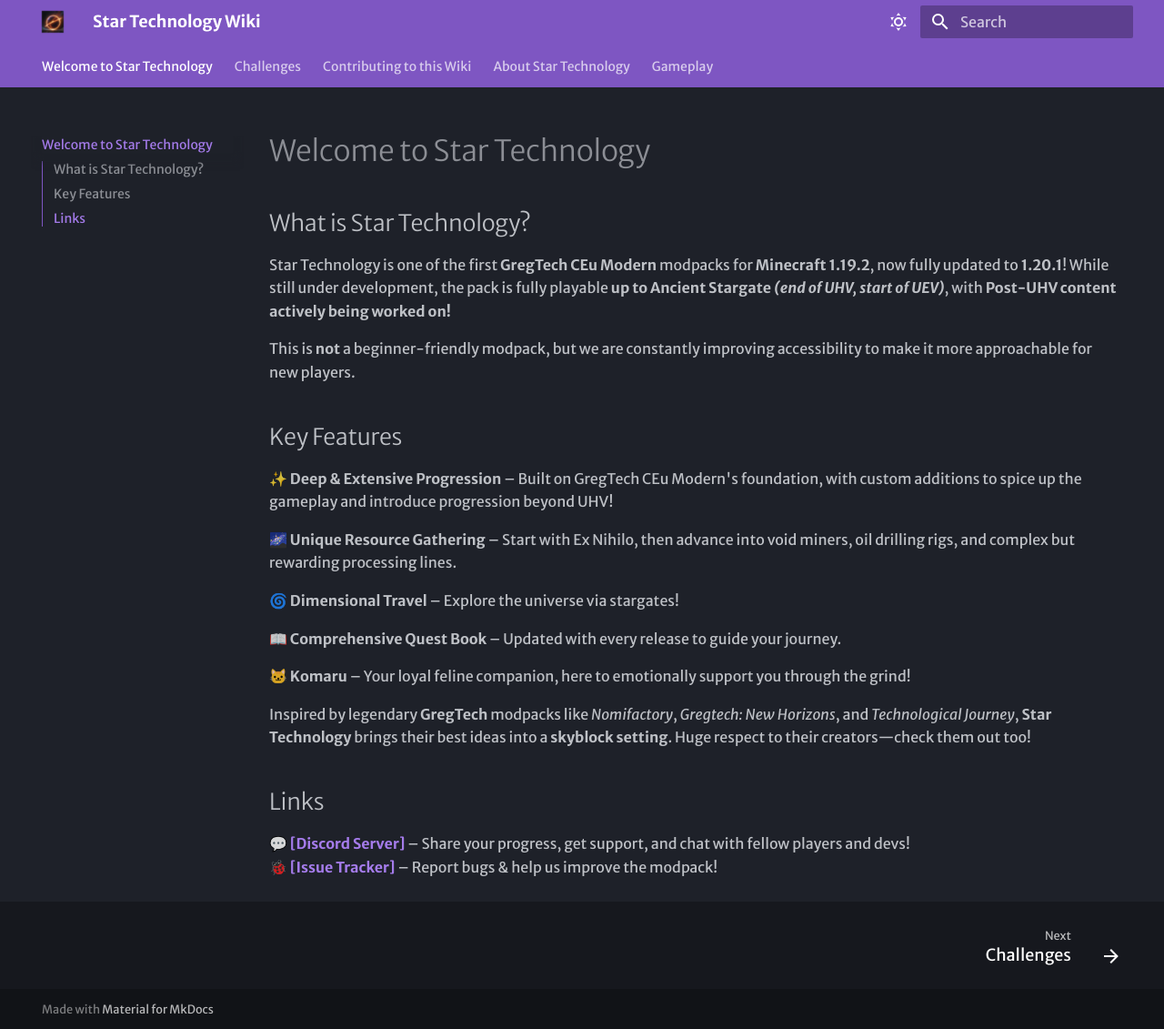
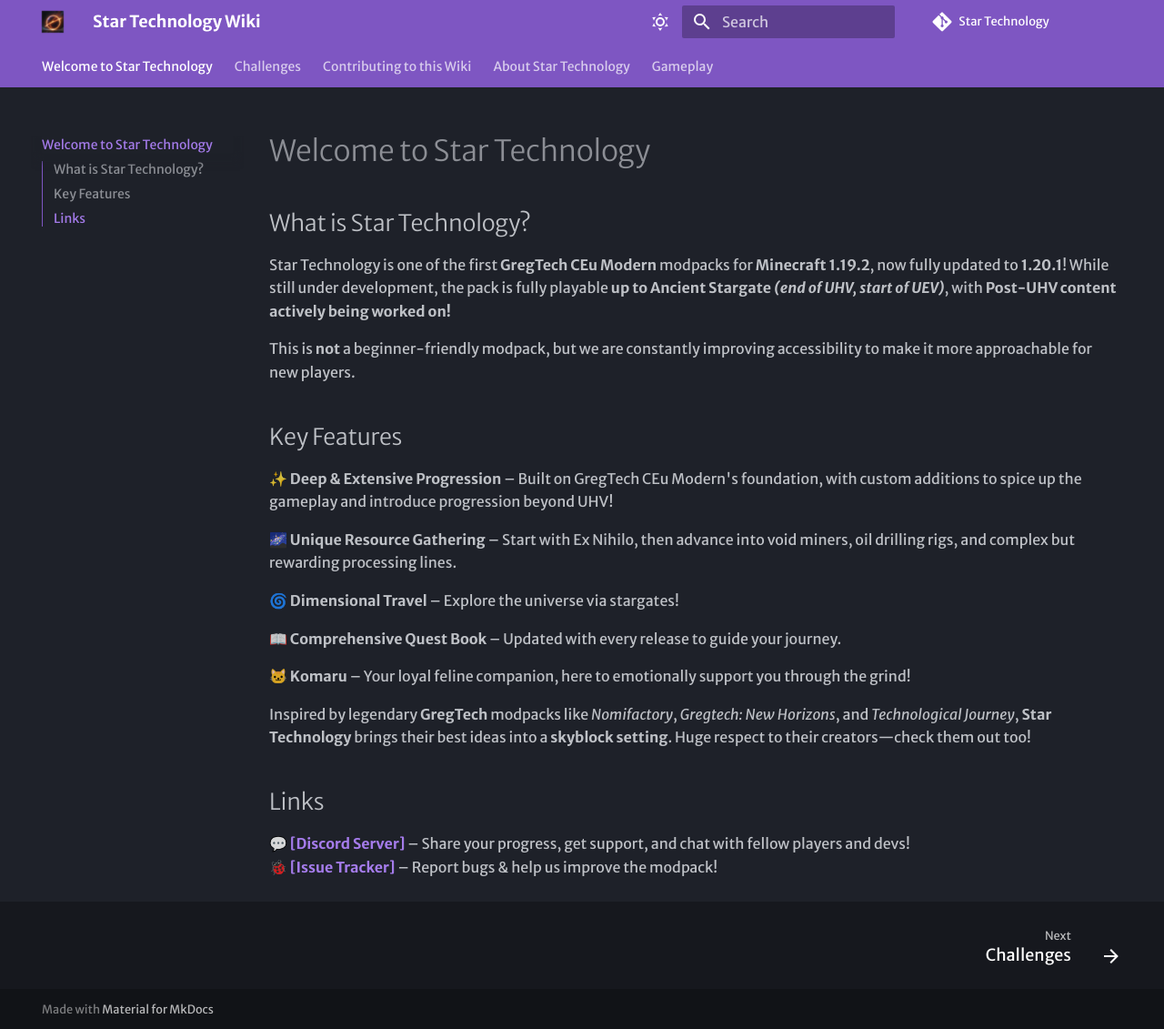
Before and after one commit to zacharytam-0411/StarT-docs, an MkDocs documentation site: the page built from docs/index.md, in a window 1280 px wide and 1131 px high. Shown: the whole window at 91% size. Built offline with MkDocs 1.6.1 and Material for MkDocs 9.7.7, drawn with Linux system fonts in a browser that asks for light colours; some web fonts are replaced; comment, search, counter and statistics services are not loaded.

Commit message:
added repo

```diff
--- a/mkdocs.yml
+++ b/mkdocs.yml
@@ -1,5 +1,7 @@
 site_name: Star Technology Wiki
 site_url: https://github.com/trulyno/StarT-docs
+repo_name: Star Technology
+repo_url: https://github.com/trulyno/star-technology
 theme:
   name: material
   font:
```
